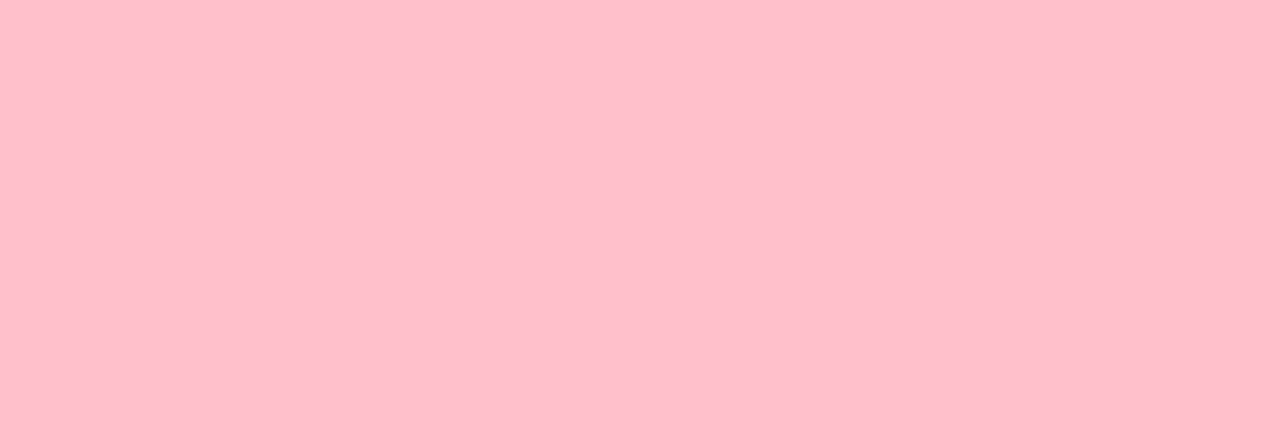
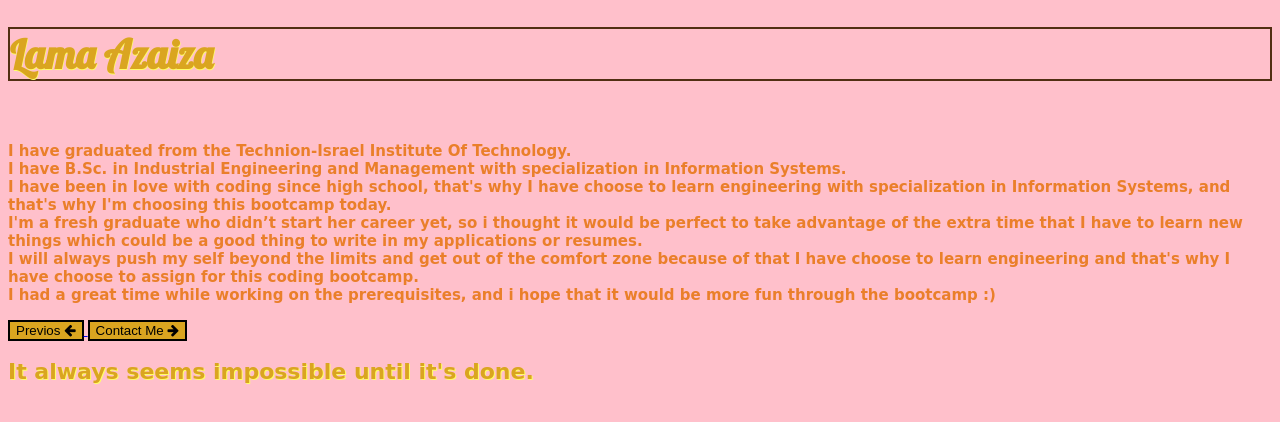
Before and after one commit to Lama8/Lama-Azaiza, a plain HTML site: page index.html in a window 1280 px wide. Drawn offline with Linux system fonts and the light colour scheme.

Commit message:
Update index.html

```diff
--- a/index.html
+++ b/index.html
@@ -1,10 +1,71 @@
-<html>
-<head>
-<title>Lama Azaiza </title>
-<link href="style.css" type="text/css" rel="stylesheet">
-<body>
+<!DOCTYPE html>
+<html lang="en" dir="ltr">
+<link rel="stylesheet" href="style.css">
+<link rel="stylesheet" href="https://cdnjs.cloudflare.com/ajax/libs/font-awesome/4.7.0/css/font-awesome.min.css">
+<link href="https://fonts.googleapis.com/css?family=Lobster" rel="stylesheet" type="text/css">
+
+  <head>
+    <meta charset="utf-8">
+    <!--To make sure that the website matches the user's visible area.-->
+    <meta name="viewport" content="width=device-width">
+  </head>
+
+    <body>
+      <header>
 
 
-</body>
-</head>
+    </header>
+<div class="container">
+  <h1 align="left" style="color:#DAA520; border: 2px solid #512e12;font-size:40px;text-shadow: 0.5px 0.5px #FFFF66; font-family: Lobster, monospace">Lama Azaiza</h1>
+  <i class="fas fa-coffee" style="color:512e12"></i>
+  <p>
+    <h2 style="color:#ea7f2a; font-size:15px;font-family:Cursive,arial" align="left">
+I have graduated from the Technion-Israel Institute Of Technology.<br>
+I have B.Sc. in Industrial Engineering and Management with specialization in Information Systems.<br>
+I have been in love with coding since high school, that's why I have choose to learn engineering with specialization in Information Systems,
+and that's why I'm choosing this bootcamp today.<br>
+I'm a fresh graduate who didn’t start her career yet, so i thought it would be perfect to take advantage of the extra time that I have to
+ learn new things which could be a good thing to write in my applications or resumes.<br>
+I will always push my self beyond the limits and get out of the comfort zone because of that I have choose to learn engineering
+ and that's why I have choose to assign for this coding bootcamp.<br>
+ I had a great time while working on the prerequisites, and i hope that it would be more fun through the bootcamp :)<br>
+</h2>
+  </p>
+
+      <!-- <img class="img" src= "black&gold.jpg" id="currentImage">-->
+    <div class="container2">
+      <a href="index.html">
+        <button id="prev" style="background-color:#DAA520;border: 2px solid black" class="w3-btn w3-orange w3-xlarge">Previos
+          <i class=" fa fa-arrow-left"></i>
+        </button>
+      </a>
+
+      <a href="contact me.html">
+        <button id="prev" style="background-color:#DAA520;border: 2px solid black" class="w3-btn w3-orange w3-xlarge">Contact Me
+          <i class="fa fa-arrow-right"></i>
+        </button>
+      </a>
+    </div>
+
+
+       <section id=picture>
+         <div class="container1">
+           <h1 align="leftr" style="color:#DAA520; font-size:22px;font-family:Cursive,arial; text-shadow: 1px 1px #FFFF66">It always seems impossible until it's done.</h1>
+         </div>
+       </section>
+     </div>
+  </body>
 </html>
+
+<!--Javascript functions -->
+<script>
+   var srcArray = ["simple-light-blue.jpg", "black&gold.jpg"];
+
+   prev.onclick = function(){
+        document.getElementById("currentImage").src = srcArray[0];
+    }
+   next.onclick = function(){
+        document.getElementById("currentImage").src = srcArray[1];
+    }
+
+</script>
```
